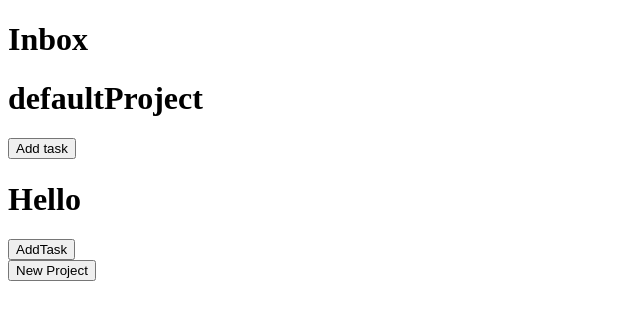
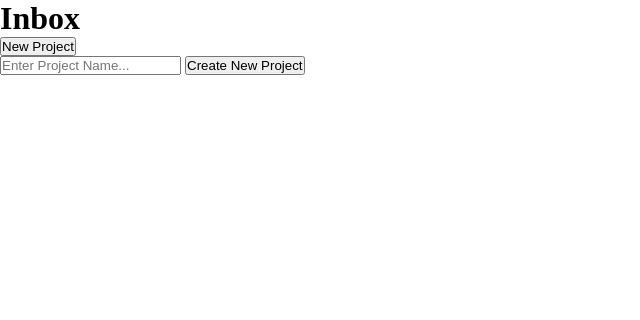
Before and after one commit to Gaurav-zero/toDoList, a website built with webpack: page src/template.html in a window 1280 px wide. Both pictures are taken after a click on the button "New Project". Shown: the whole page, without its empty margins (0-640 px from the left). Built offline with nearby package versions, Linux system fonts and the light colour scheme.

Commit message:
allow users to make new projects

```diff
--- a/src/createProject.js
+++ b/src/createProject.js
@@ -3,9 +3,11 @@ const projectContainer= document.querySelector(".projectContainer");
 export function createProject(name){
     let newProject= document.createElement("div");
     let projectHeading= document.createElement("h1");
-    projectHeading.textContent= name;
+    projectHeading.textContent= ">"+ name;
     newProject.appendChild(projectHeading);
     projectContainer.appendChild(newProject);
 
+    newProject.setAttribute("class", "styleProject");
+
     return newProject;
 }
--- a/src/index.js
+++ b/src/index.js
@@ -10,8 +10,15 @@ const addBtn= document.querySelector(".addBtn");
 const title= document.querySelector("#titleTask");
 const taskDesc= document.querySelector("#taskDesc");
 const taskDate= document.querySelector("#taskDate");
+const projectName= document.querySelector("#projectName");
+const projectForm= document.querySelector(".projectForm")
 
 addProjectBtn.addEventListener("click", (e)=>{
+    projectForm.style.display="block";
+});
+
+projectForm.addEventListener("submit", (e)=>{
+    e.preventDefault();
     let newAddBtn= document.createElement("button");
     newAddBtn.textContent= "AddTask";
 
@@ -19,13 +26,17 @@ addProjectBtn.addEventListener("click", (e)=>{
             f.style.display="block";
     });
 
-    let newProject= createProject("Hello");
+    let newProject= createProject(projectName.value);
     newProject.appendChild(newAddBtn);
+
+    projectForm.style.display= "none";
 });
 
+/**
 addBtn.addEventListener("click", (e)=>{
     f.style.display="block";
 });
+
 
 f.addEventListener("submit", (e)=>{
         e.preventDefault();
@@ -39,3 +50,5 @@ f.addEventListener("submit", (e)=>{
 
 projectContainer.appendChild(addBtn);
 projectContainer.appendChild(f);
+
+*/
--- a/src/styles.css
+++ b/src/styles.css
@@ -1,9 +1,21 @@
 /* styles.css */
+*{
+  margin: 0px;
+  padding: 0px;
+  box-sizing: border-box;
+}
 button{
   margin: 0px;
   gap:0px;
 }
 
-.aboutTask{
+.aboutTask, .projectForm{
   display: none;
 }
+
+.styleProject{
+  margin: 30px;
+  padding: 20px;
+  padding-top: 0px;
+  border: 2px solid black;
+}
--- a/src/template.html
+++ b/src/template.html
@@ -9,10 +9,7 @@
     <h1>Inbox</h1>
 
     <div class="projectContainer">
-        <div class="defaultProject">
-            <h1>defaultProject</h1>
-            <button class="addBtn">Add task</button>
-        </div>
+
     </div>
 
     <div class="tasks">
@@ -33,5 +30,11 @@
 
     <button class="addProject">New Project</button>
 
+    <form action="" class="projectForm">
+        <input type="text" name="projectName" id="projectName" placeholder="Enter Project Name...">
+
+        <button type="submit">Create New Project</button>
+    </form>
+
 </body>
 </html>
```
